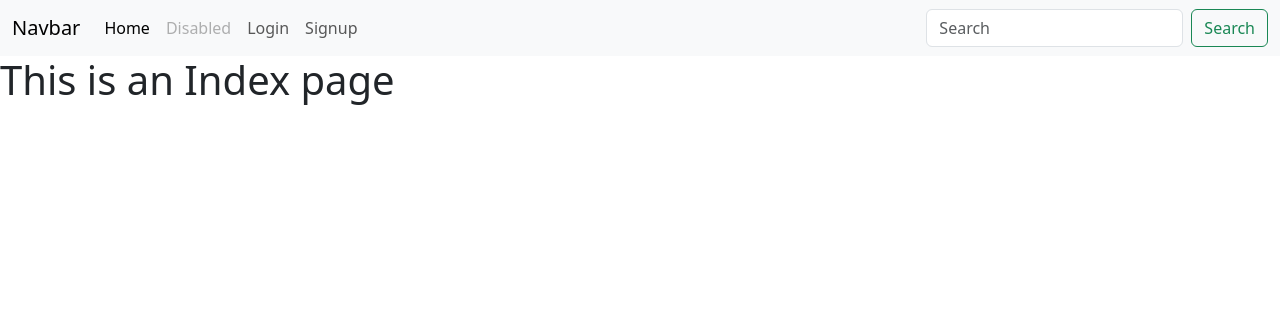
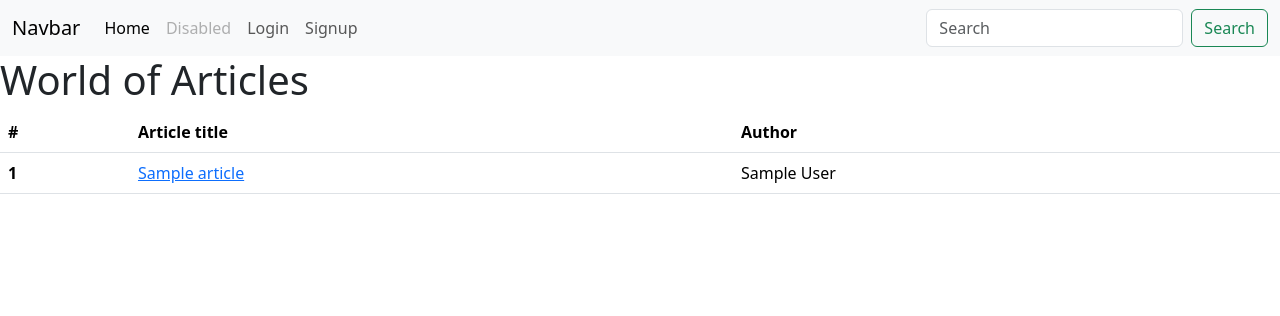
Before and after one commit to meetyourvallabh/WorldOfAI_series, a Flask app: page / in a window 1280 px wide. Shown: the top 316 px of the page. Run offline with Flask 2, Linux system fonts and the light colour scheme; a database or web service that is not in the repository returns one stand-in record (values such as "Sample title"); some libraries are stand-ins or nearby versions.

Commit message:
Flask sesison 3, Articles delete and view articles

```diff
--- a/session1_Flask_Intro/app.py
+++ b/session1_Flask_Intro/app.py
@@ -3,6 +3,7 @@ from flask_pymongo import PyMongo
 from flask_bcrypt import Bcrypt
 import random
 from functools import wraps
+import uuid
 
 app = Flask(__name__)
 app.config["MONGO_URI"] = "mongodb://localhost:27017/articles"
@@ -25,7 +26,14 @@ def login_required(f):
 
 @app.route("/", methods=["GET"])
 def index():
-    return render_template("index.html")
+    articles = mongo.db.articles.find()
+    return render_template("index.html", articles=articles)
+
+
+@app.route("/view_article/<id>", methods=["GET", "POST"])
+def view_article(id):
+    article = mongo.db.articles.find_one({"id": id})
+    return render_template("view_article.html", article=article)
 
 
 @app.route("/dashboard", methods=["GET", "POST"])
@@ -42,7 +50,8 @@ def add_article():
     if request.method == "POST":
         title = request.form["title"]
         content = request.form["content"]
-        id = random.randint(11111, 99999)
+        # id = random.randint(11111, 99999)
+        id = str(uuid.uuid4())
         author = session["first_name"] + " " + session["last_name"]
         author_email = session["email"]
         mongo.db.articles.insert_one(
@@ -59,7 +68,8 @@ def add_article():
     return render_template("add_article.html")
 
 
-@app.route("/edit_article/<int:id>", methods=["GET", "POST"])
+@app.route("/edit_article/<id>", methods=["GET", "POST"])
+@login_required
 def edit_article(id):
 
     if request.method == "POST":
@@ -72,6 +82,14 @@ def edit_article(id):
 
     article = mongo.db.articles.find_one({"id": id})
     return render_template("edit_article.html", article=article)
+
+
+@app.route("/delete_article/<id>", methods=["GET", "POST"])
+@login_required
+def delete_article(id):
+    mongo.db.articles.delete_one({"id": id})
+    flash("Article deleted successsfully", "warning")
+    return redirect(url_for("dashboard"))
 
 
 @app.route("/login", methods=["GET", "POST"])
--- a/session1_Flask_Intro/templates/includes/_navbar.html
+++ b/session1_Flask_Intro/templates/includes/_navbar.html
@@ -1,13 +1,13 @@
 <nav class="navbar navbar-expand-lg bg-body-tertiary">
     <div class="container-fluid">
-      <a class="navbar-brand" href="#">Navbar</a>
+      <a class="navbar-brand" href="/">Navbar</a>
       <button class="navbar-toggler" type="button" data-bs-toggle="collapse" data-bs-target="#navbarSupportedContent" aria-controls="navbarSupportedContent" aria-expanded="false" aria-label="Toggle navigation">
         <span class="navbar-toggler-icon"></span>
       </button>
       <div class="collapse navbar-collapse" id="navbarSupportedContent">
         <ul class="navbar-nav me-auto mb-2 mb-lg-0">
           <li class="nav-item">
-            <a class="nav-link active" aria-current="page" href="#">Home</a>
+            <a class="nav-link active" aria-current="page" href="/">Home</a>
           </li>
 
 
--- a/session1_Flask_Intro/templates/index.html
+++ b/session1_Flask_Intro/templates/index.html
@@ -11,8 +11,35 @@
 
     {% include "includes/_navbar.html" %}
 
-      <h1>This is an Index page</h1>
+      <h1>World of Articles</h1>
 
+      <table class="table">
+        <thead>
+          <tr>
+            <th scope="col">#</th>
+            <th scope="col">Article title</th>
+            <th scope="col">Author</th>
+
+          </tr>
+        </thead>
+        <tbody>
+
+          {% for article in articles %}
+
+          <tr>
+            <th scope="row">{{loop.index}}</th>
+            <td>
+                <a href="/view_article/{{article.id}}">{{article.title}}</a>
+            </td>
+            <td>
+                {{article.author}}
+            </td>
+          </tr>
+          {% endfor %}
+
+
+        </tbody>
+      </table>
 
 
       <script src="https://cdn.jsdelivr.net/npm/bootstrap@5.3.0-alpha1/dist/js/bootstrap.bundle.min.js" integrity="sha384-w76AqPfDkMBDXo30jS1Sgez6pr3x5MlQ1ZAGC+nuZB+EYdgRZgiwxhTBTkF7CXvN" crossorigin="anonymous"></script>
```
Also changed, not shown: session1_Flask_Intro/templates/dashboard.html (+5 -2 lines), session1_Flask_Intro/templates/view_article.html (added, +14 -0 lines).
